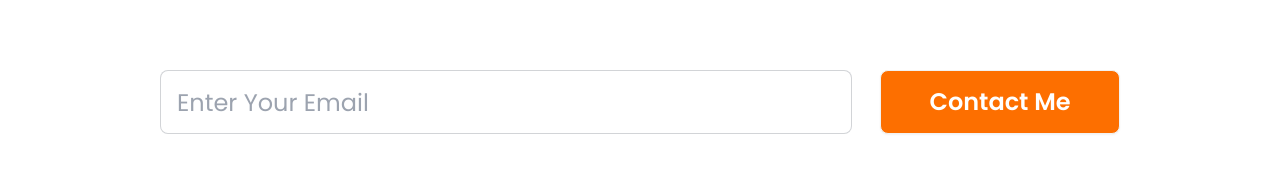
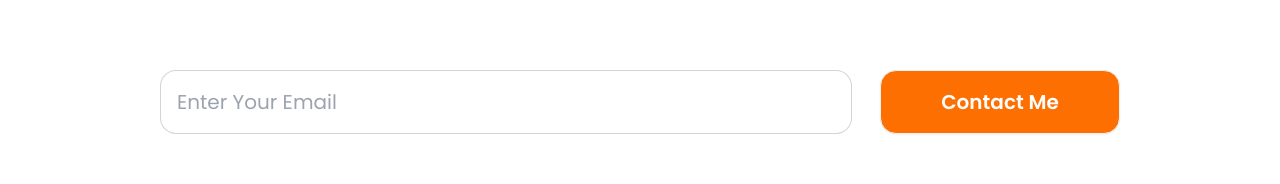
Before and after one commit to JuborajSujon/potential-mumair, a React (Vite) app: page / in a window 1280 px wide. Shown: the part 370-554 px from the top of the page. Built offline with nearby package versions, Linux system fonts and the light colour scheme.

Commit message:
Added input section focus property

```diff
--- a/src/components/Contact.jsx
+++ b/src/components/Contact.jsx
@@ -16,9 +16,9 @@ const Contact = () => {
             <input
               type="text"
               placeholder="Enter Your Email"
-              className="input input-bordered w-3/4 h-16 font-poppins text-2xl"
+              className="input input-bordered w-3/4 h-16 font-poppins text-xl rounded-2xl bg-white focus:outline-none focus:ring-0"
             />
-            <button className="btn w-1/4 h-16 bg-[#FD6F00] text-white font-semibold text-2xl">
+            <button className="btn w-1/4 h-16 bg-[#FD6F00] text-white font-semibold text-xl rounded-2xl">
               Contact Me
             </button>
           </div>
```
